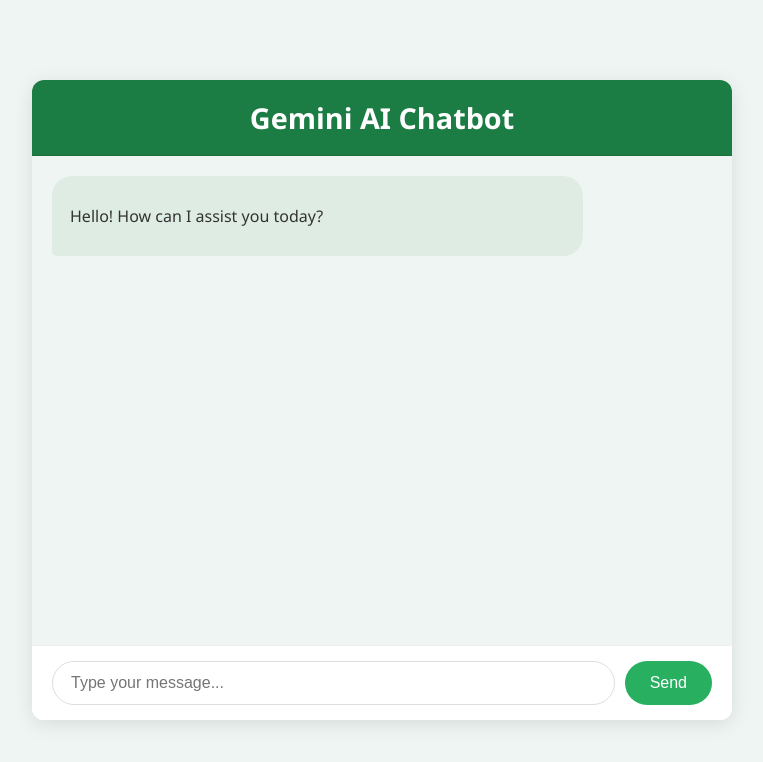
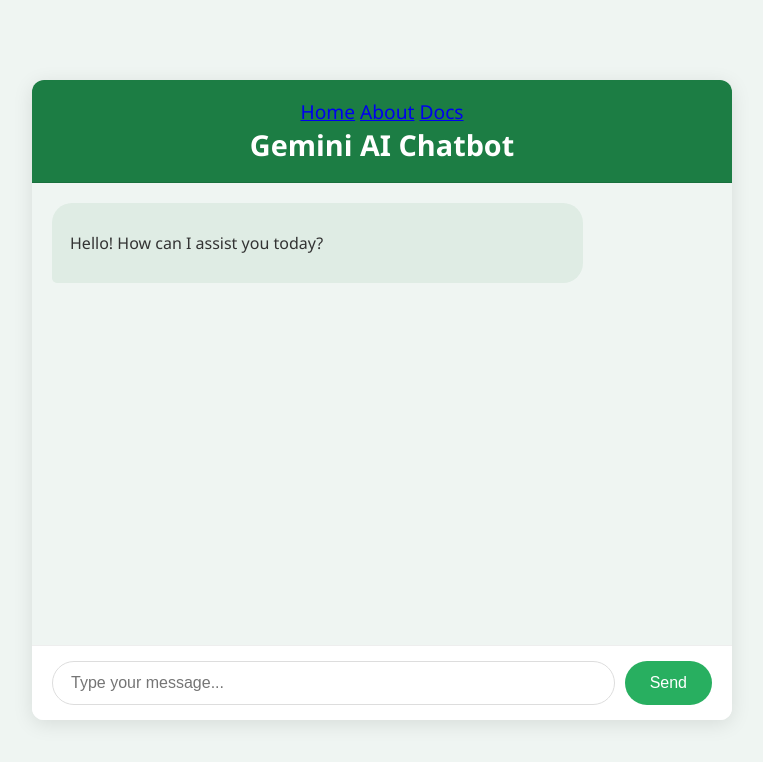
Before and after one commit to saad-pie/gemini-ai-chatbot, a plain HTML site: page index.html in a window 1280 px wide. Shown: the whole page, without its empty margins (258-1021 px from the left). Drawn offline with Linux system fonts and the light colour scheme.

Commit message:
AI edit: update index.html

```diff
--- a/index.html
+++ b/index.html
@@ -1 +1 @@
-<!DOCTYPE html><html lang="en"><head><meta charset="UTF-8"><meta name="viewport" content="width=device-width, initial-scale=1.0"><title>Gemini AI Chatbot</title><link rel="stylesheet" href="./style.css"></head><body><div class="chat-container"><header class="chat-header"><h1>Gemini AI Chatbot</h1></header><div class="chat-messages" id="chat-messages"><div class="message ai-message"><p>Hello! How can I assist you today?</p></div></div><div class="chat-input-area"><input type="text" id="user-input" placeholder="Type your message..."><button id="send-button">Send</button></div></div><script src="./script.js"></script></body></html>
+<!DOCTYPE html><html lang="en"><head><meta charset="UTF-8"><meta name="viewport" content="width=device-width, initial-scale=1.0"><title>Gemini AI Chatbot</title><link rel="stylesheet" href="./style.css"></head><body><div class="chat-container"><header class="chat-header"><nav><a href="./index.html">Home</a> <a href="./about.html">About</a> <a href="./docs.html">Docs</a></nav><h1>Gemini AI Chatbot</h1></header><div class="chat-messages" id="chat-messages"><div class="message ai-message"><p>Hello! How can I assist you today?</p></div></div><div class="chat-input-area"><input type="text" id="user-input" placeholder="Type your message..."><button id="send-button">Send</button></div></div><script src="./script.js"></script></body></html>
```
